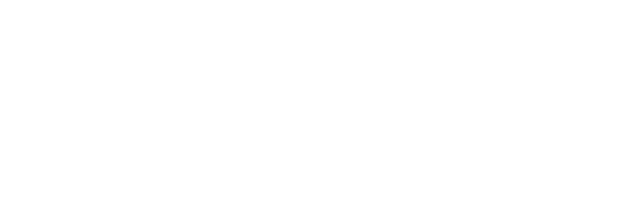
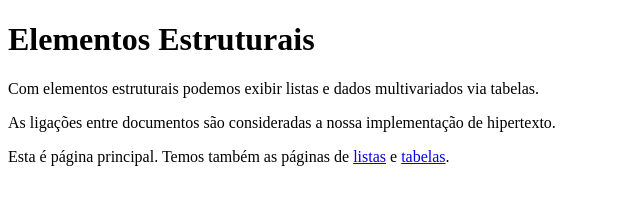
Before and after one commit to ufjf-dcc202/ufjf-dcc202-2025-1-b-atv03-LucasVChaves, a plain HTML site: page index.html in a window 1280 px wide. Shown: the whole page, without its empty margins (0-640 px from the left). Drawn offline with Linux system fonts and the light colour scheme.

Commit message:
Adiciona conteudo para o arquivo index

```diff
--- a/index.html
+++ b/index.html
@@ -6,6 +6,9 @@
     <title>DCC202 - Atividade 4 Lucas Chaves</title>
 </head>
 <body>
-
+    <h1>Elementos Estruturais</h1>
+    <p>Com elementos estruturais podemos exibir listas e dados multivariados via tabelas.</p>
+    <p> As ligações entre documentos são consideradas a nossa implementação de hipertexto.</p>
+    <p>Esta é página principal. Temos também as páginas de <a href="./listas.html">listas</a> e <a href="./tabelas.html">tabelas</a>.</p>
 </body>
 </html>
```
